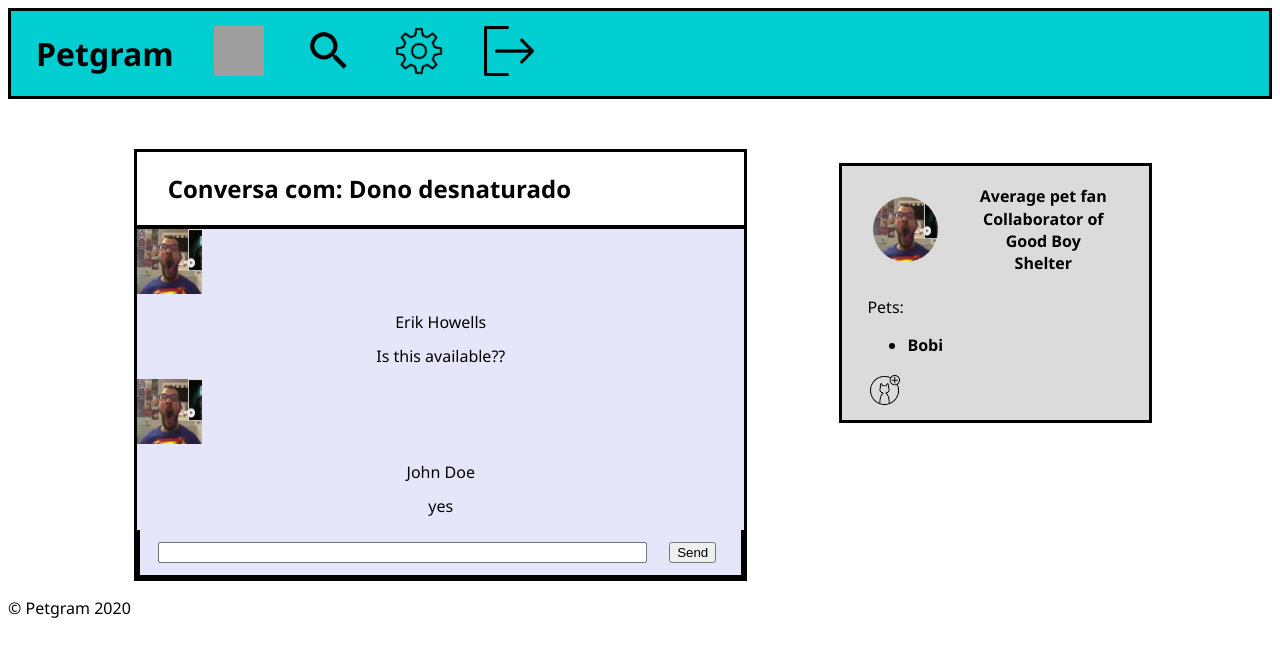
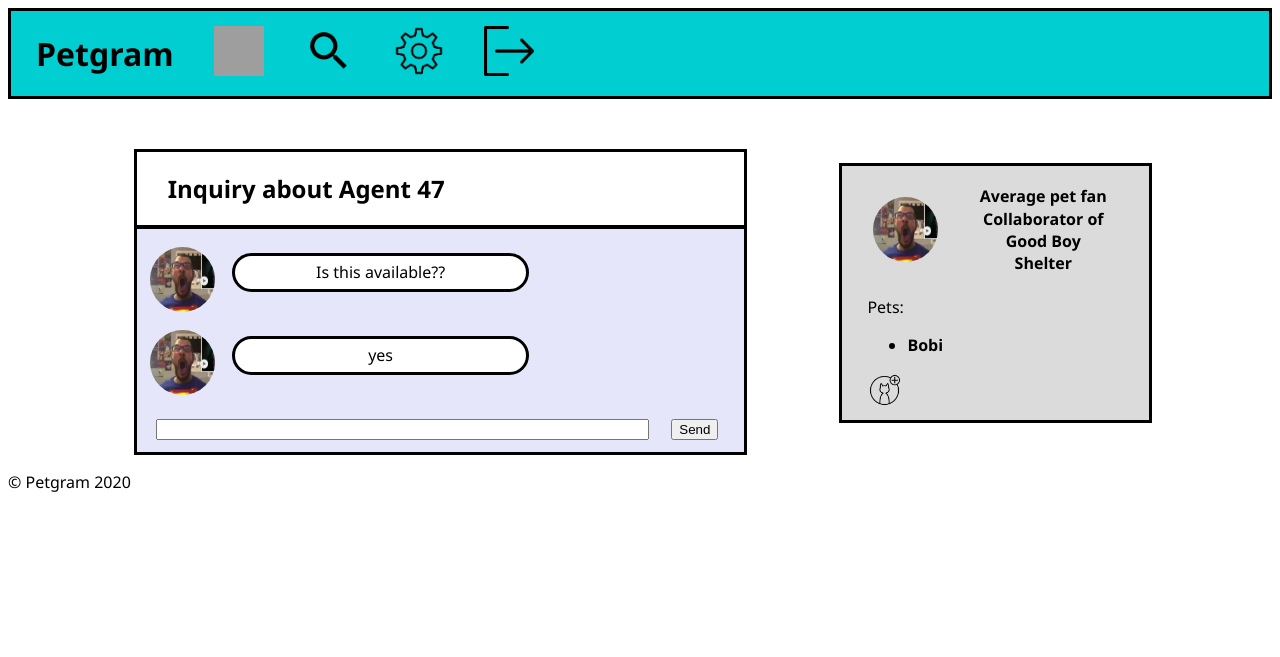
Before and after one commit to andremmori/FEUP-LTW, a PHP site: page /inquiry.php?id=1 in a window 1280 px wide. Shown: the top 657 px of the page. Run offline with PHP 8.4, Linux system fonts and the light colour scheme; the visitor is signed in with stand-in values (Sample User, id 1); data comes from the database, SQL or seed files in the repository; grey boxes are pictures that could not be loaded.

Commit message:
inquiry css fixed

```diff
--- a/pages/css/home.css
+++ b/pages/css/home.css
@@ -597,9 +597,14 @@
 #inquiry .message_owner {
 
     display: flex;
-    margin: 2%
+    margin: 2%;
 }
+#inquiry .message_user {
 
+    display: flex;
+    margin: 2%;
+
+}
 #inquiry .message_owner #messageBox{
 
     background-color: white;
@@ -610,7 +615,7 @@
     border-left-style: solid;
     border-bottom-style: solid;
     border-radius: 25px;
-    margin: auto 0% auto 0%;
+    margin: 2% 0% auto 0%;
 
 }
 
@@ -621,11 +626,15 @@
 
 }
 
+#inquiry .message_user img{
+    color: black;
+    margin: 1% 3% 0% 0%;
+    border-radius: 50%;
+
+}
 
 
-#inquiry .message_user {
-
-
+#inquiry .message_user #messageBox{
     background-color: white;
     width: 50%;
     height: fit-content;
@@ -634,7 +643,7 @@
     border-left-style: solid;
     border-bottom-style: solid;
     border-radius: 25px;
-    margin: 2% 2% 2% auto;
+    margin: 2% 0% auto 0%;
 }
 
 #inquiry p{
@@ -642,12 +651,6 @@
     margin: 2%
 }
 
-#inquiry #sendMessage {
-
-    border-right-style: solid;
-    border-left-style: solid;
-    border-bottom-style: solid;
-}
 
 #inquiry #sendMessage #messageText {
 
--- a/pages/database/inquiry.php
+++ b/pages/database/inquiry.php
@@ -27,28 +27,23 @@
     function getInquiryMessage($message){
         if ($message['petOwner'] == 1){
             $account = getAccount($message['ownerID']);
-            $inquiry_message = '<div class="comment">
+            $inquiry_message = '<div class="message_owner">
                                 <img src="images/pfp.png" alt="" width="65" height="65">
-                                <div id="username">
+                                <div id="messageBox">
                                     <p>%s</p>
                                 </div>
-                                <div id="text">
+
+                            </div>';
+        }
+        else{
+            $account = getAccount($message['userID']);
+            $inquiry_message = '<div class="message_user">
+                                <img src="images/pfp.png" alt="" width="65" height="65">
+                                <div id="messageBox">
                                     <p>%s</p>
                                 </div>
                             </div>';
         }
-        else{
-            $account = getAccount($message['userID']);
-            $inquiry_message = '<div class="comment">
-                                <img src="images/pfp.png" alt="" width="65" height="65">
-                                <div id="username">
-                                    <p>%s</p>
-                                </div>
-                                <div id="text">
-                                    <p>%s</p>
-                                </div>
-                            </div>';
-        }
-        return sprintf($inquiry_message, $account['name'], $message['text']);
+        return sprintf($inquiry_message, $message['text']);
     }
 ?>
--- a/pages/inquiry.php
+++ b/pages/inquiry.php
@@ -28,7 +28,7 @@
     <?php include_once('sidebar.php') ?>
     <section id="inquiry">
       <div id=top>
-        <h1>Conversa com: Dono desnaturado</h1>
+        <h1>Inquiry about <?php echo $messages[0]['name'] ?></h1>
       </div>
       <div id="chat">
                 <?php foreach ($messages as $message) echo getInquiryMessage($message); ?>
--- a/pages/proposal.php
+++ b/pages/proposal.php
@@ -28,7 +28,7 @@
                 <input type="hidden" name="userId" value="<?php echo $_SESSION['id'] ?>">
                 <input type="hidden" name="petId" value="<?php echo $pet['id'] ?>">
                 <input type="hidden" name="accountId" value="<?php echo $pet['ownerID'] ?>">
-                <input type="hidden" name="date" value=<?php echo date('d/m/y');?>>
+                <input type="hidden" name="date" value=<?php echo date('d/m/Y');?>>
                 <input type="hidden" name="status" value='PENDING'>
                 <button type="submit">Submit</button>
             </form>
```
